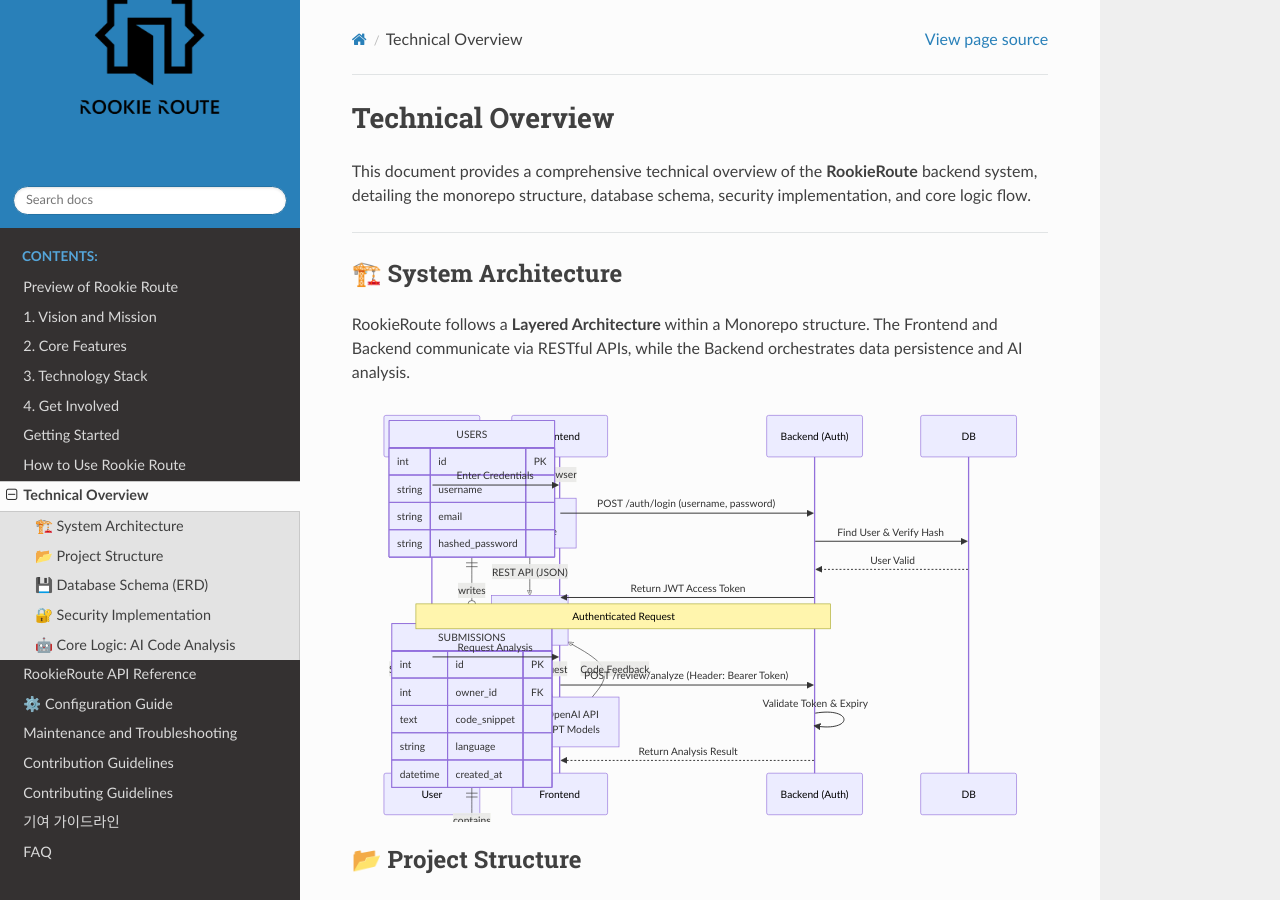
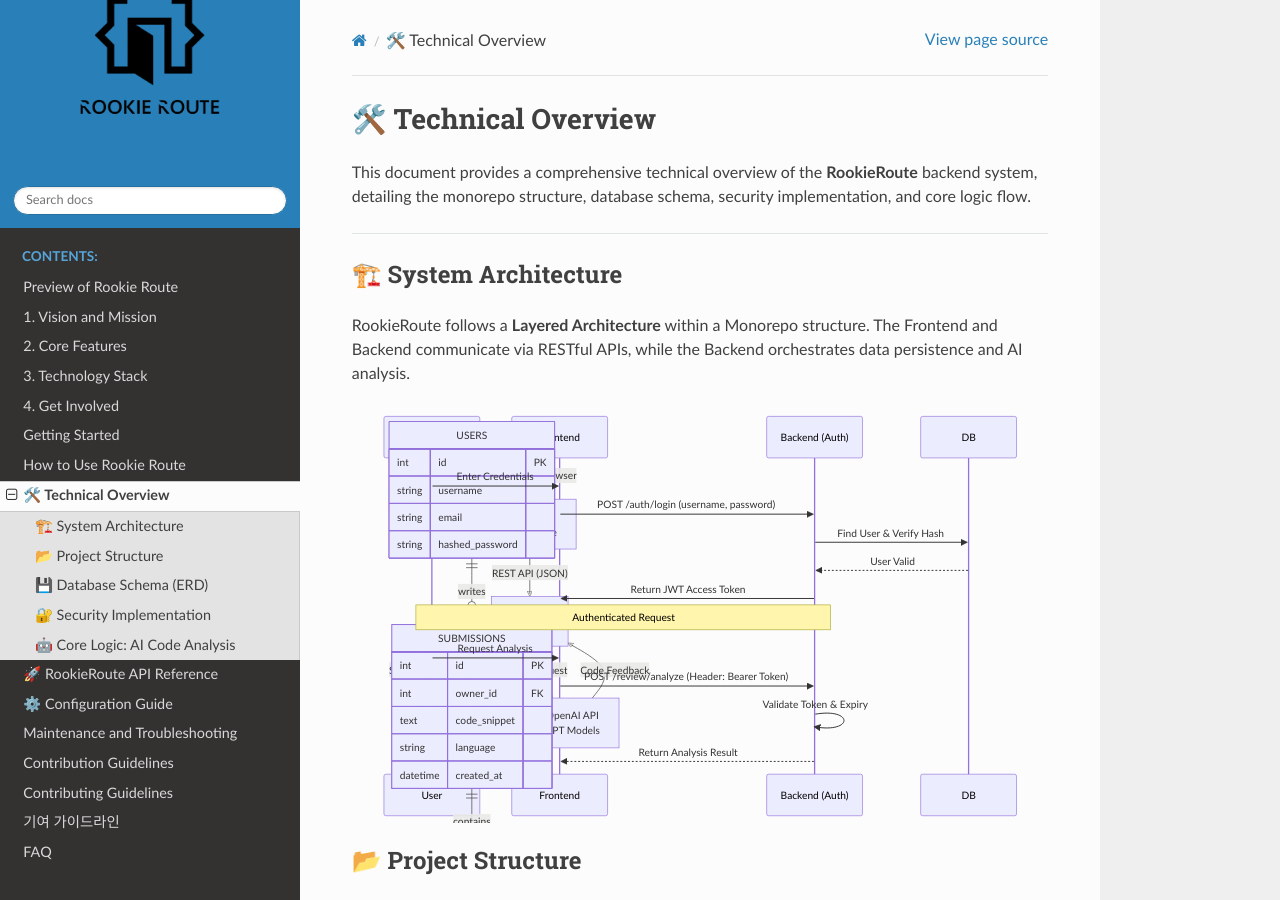
Before and after one commit to rookie-route/rookie-route-repository, a Sphinx documentation site: the page built from docs/source/technical.md, in a window 1280 px wide and 900 px high. Built offline with Sphinx 7.4.7 and the Read the Docs theme 3.1.0, drawn with Linux system fonts in a browser that asks for light colours; pages that are not in the unit, such as notebooks, are missing from menus.

```diff
--- a/docs/source/technical.md
+++ b/docs/source/technical.md
@@ -1,4 +1,4 @@
-# Technical Overview
+# 🛠️ Technical Overview
 
 This document provides a comprehensive technical overview of the **RookieRoute** backend system, detailing the monorepo structure, database schema, security implementation, and core logic flow.
 
```
Also changed, not shown: docs/source/api.md (+1 -1 lines).
